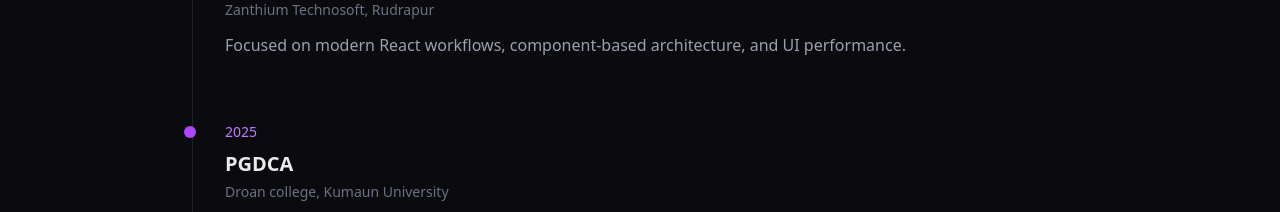
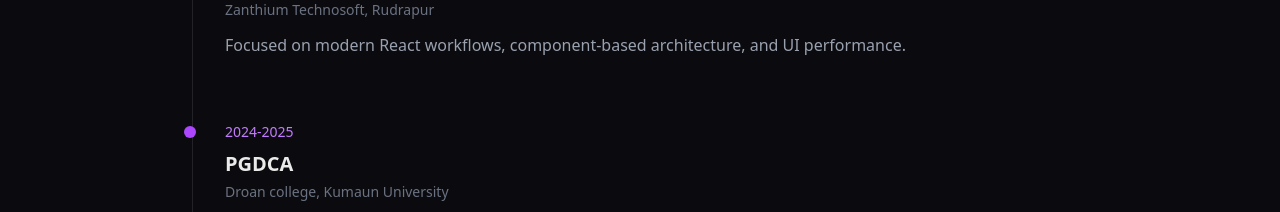
Before and after one commit to raju365/mern-portfolio, a React (Vite) app: page / in a window 1280 px wide. Shown: the part 3580-3792 px from the top of the page. Built offline with nearby package versions, Linux system fonts and the light colour scheme.

Commit message:
all done

```diff
--- a/src/sections/Education.jsx
+++ b/src/sections/Education.jsx
@@ -21,7 +21,7 @@ const timeline = [
     desc: "Focused on modern React workflows, component-based architecture, and UI performance.",
   },
   {
-    year: "2025",
+    year: "2024-2025",
     title: "PGDCA",
     place: "Droan college, Kumaun University",
     desc: "Strengthened practical knowledge in software development and applications.",
```
